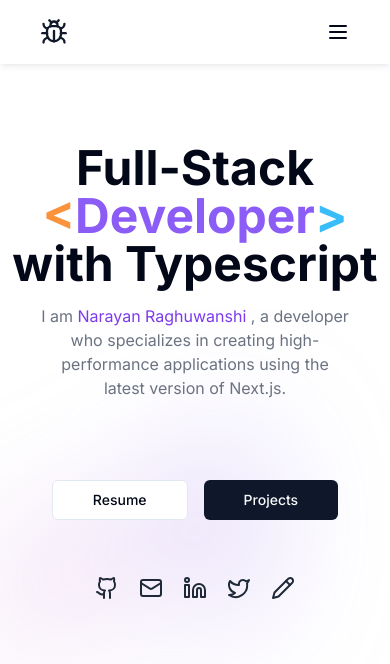
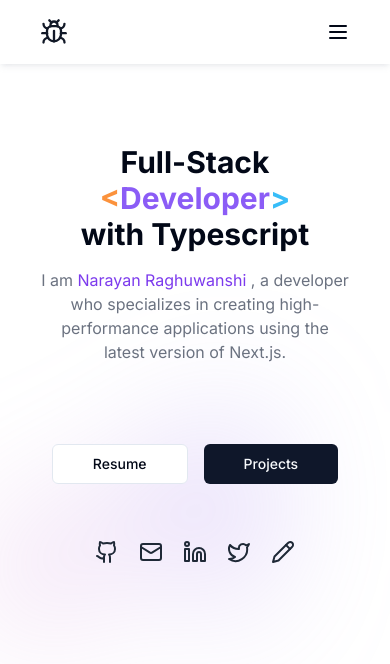
Before and after one commit to narayan-raghuwanshi/portfolio, a Next.js app: page / in a window 390 px wide. Shown: the top 664 px of the page. Built offline with nearby package versions, Linux system fonts and the light colour scheme.

Commit message:
fixed size of heading in mobile view

```diff
--- a/app/(about)/page.tsx
+++ b/app/(about)/page.tsx
@@ -4,14 +4,14 @@ import Socials from "@/components/Socials";
 
 export default function About() {
   return (
-    <div className="flex justify-center gap-20 mt-20 items-center flex-col mb-20">
+    <div className="flex justify-center gap-20 mt-20 items-center flex-col mb-20 text-center">
       <div className='pointer-events-none absolute inset-x-0 mt-52 -z-10 transform-gpu overflow-hidden blur-3xl sm:-top-80'>
         <div style={{
           clipPath: "polygon(74.1% 44.1%, 100% 61.6%, 97.5% 26.9%, 85.5% 0.1%, 80.7% 2%, 72.5% 32.5%, 60.2% 62.4%, 52.4% 68.1%, 47.5% 58.3%, 45.2% 34.5%, 27.5% 76.7%, 0.1% 64.9%, 17.9% 100%, 27.6% 76.8%, 76.1% 97.7%, 74.1% 44.1%)"
         }} className="sticky left-[calc(50%-11rem)] aspect-[1155/678] w-[36.125rem] -translate-x-1/2 rotate-[30deg] bg-gradient-to-tr from-[#ff80b5] to-[#9089fc] opacity-30 sm:left-[calc(50%-30rem)] sm:w-[72.1875rem]" />
       </div>
       <div className="flex flex-col max-w-lg">
-        <h1 className="text-5xl font-bold text-center">Full-Stack <br />
+        <h1 className="text-3xl md:text-5xl font-bold">Full-Stack <br />
           <span className="text-violet-500">
             <span className="text-orange-400">&lt;</span>
             Developer
@@ -19,7 +19,7 @@ export default function About() {
           </span><br />
           with Typescript
         </h1>
-        <h3 className="text-center mt-4 text-gray-500 px-10 md:px-0">
+        <h3 className="mt-4 text-gray-500 px-10 md:px-0">
           I am <span className="text-violet-600">Narayan Raghuwanshi</span> , a developer who specializes in creating high-performance applications using the latest version of Next.js.
         </h3>
       </div>
--- a/app/(routes)/skills/constants.ts
+++ b/app/(routes)/skills/constants.ts
@@ -2,6 +2,7 @@ export const skills = [
   "Nextjs",
   "Reactjs",
   "Nodejs",
+  "Jenkins",
   "Typescript",
   "Javascript",
   "Material UI",
```
